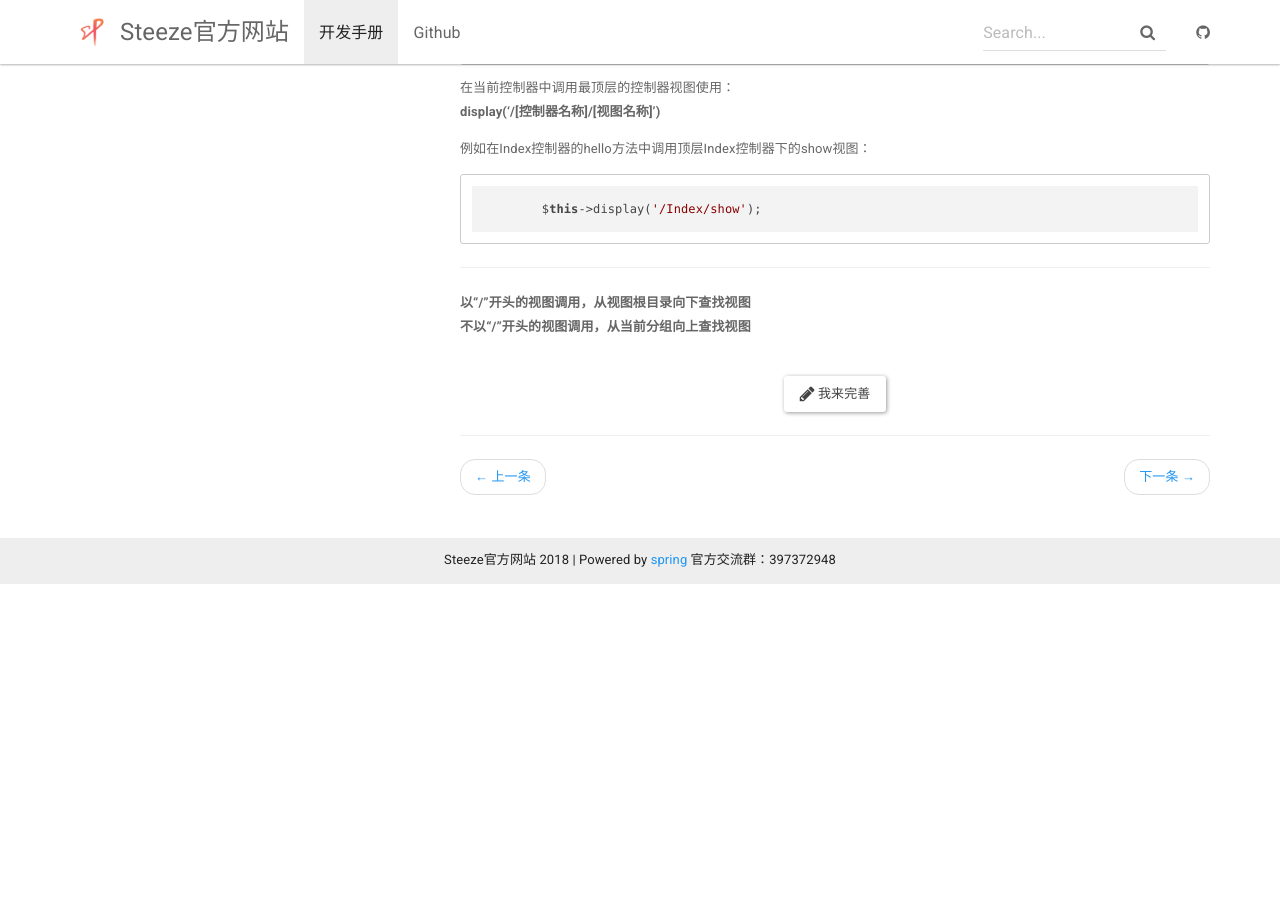
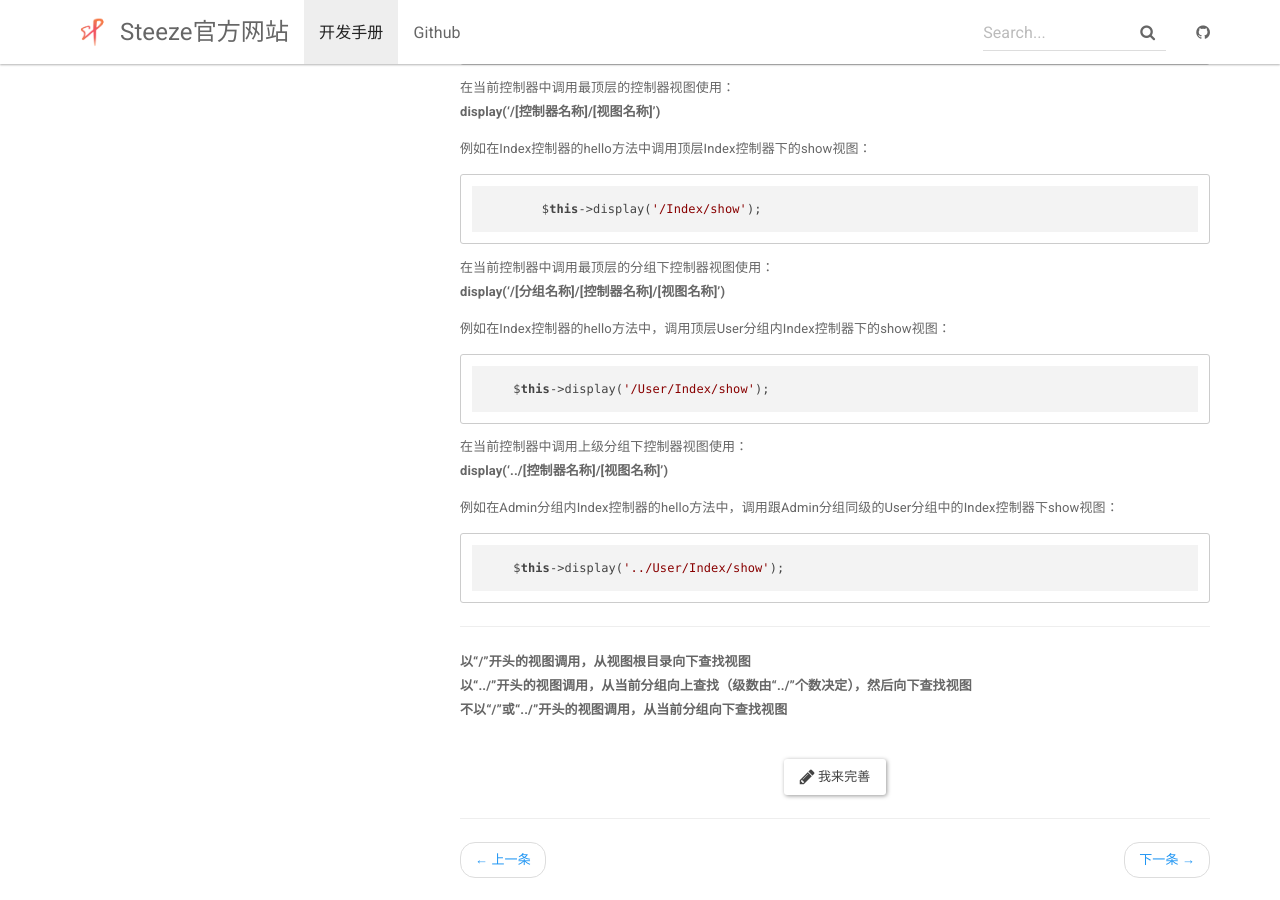
Before and after one commit to springwind2006/demo, a Jekyll site: the page built from _docs/controller/group.md, in a window 1280 px wide and 900 px high, scrolled down 1235 px. Built offline with Jekyll 4.4.1, drawn with Linux system fonts in a browser that asks for light colours; nearby versions of some CDN libraries; comment, search, counter and statistics services are not loaded; before the commit the page ends 1820 px from its top, so only the background shows below that.

Commit message:
更新视图分组显示

````diff
--- a/_docs/controller/group.md
+++ b/_docs/controller/group.md
@@ -67,6 +67,25 @@ class Index extends Controller{
 	$this->display('/Index/show');
 ```
 
+在当前控制器中调用最顶层的分组下控制器视图使用：
+**display('/[分组名称]/[控制器名称]/[视图名称]')**
+
+例如在Index控制器的hello方法中，调用顶层User分组内Index控制器下的show视图：
+
+```
+    $this->display('/User/Index/show');
+```
+
+在当前控制器中调用上级分组下控制器视图使用：
+**display('../[控制器名称]/[视图名称]')**
+
+例如在Admin分组内Index控制器的hello方法中，调用跟Admin分组同级的User分组中的Index控制器下show视图：
+
+```
+    $this->display('../User/Index/show');
+```
+
 ---
 **以“/”开头的视图调用，从视图根目录向下查找视图**
-**不以“/”开头的视图调用，从当前分组向上查找视图**
+**以“../”开头的视图调用，从当前分组向上查找（级数由“../”个数决定），然后向下查找视图**
+**不以“/”或“../”开头的视图调用，从当前分组向下查找视图**
````
Also changed, not shown: _docs/view/index.md (+2 -2 lines).
